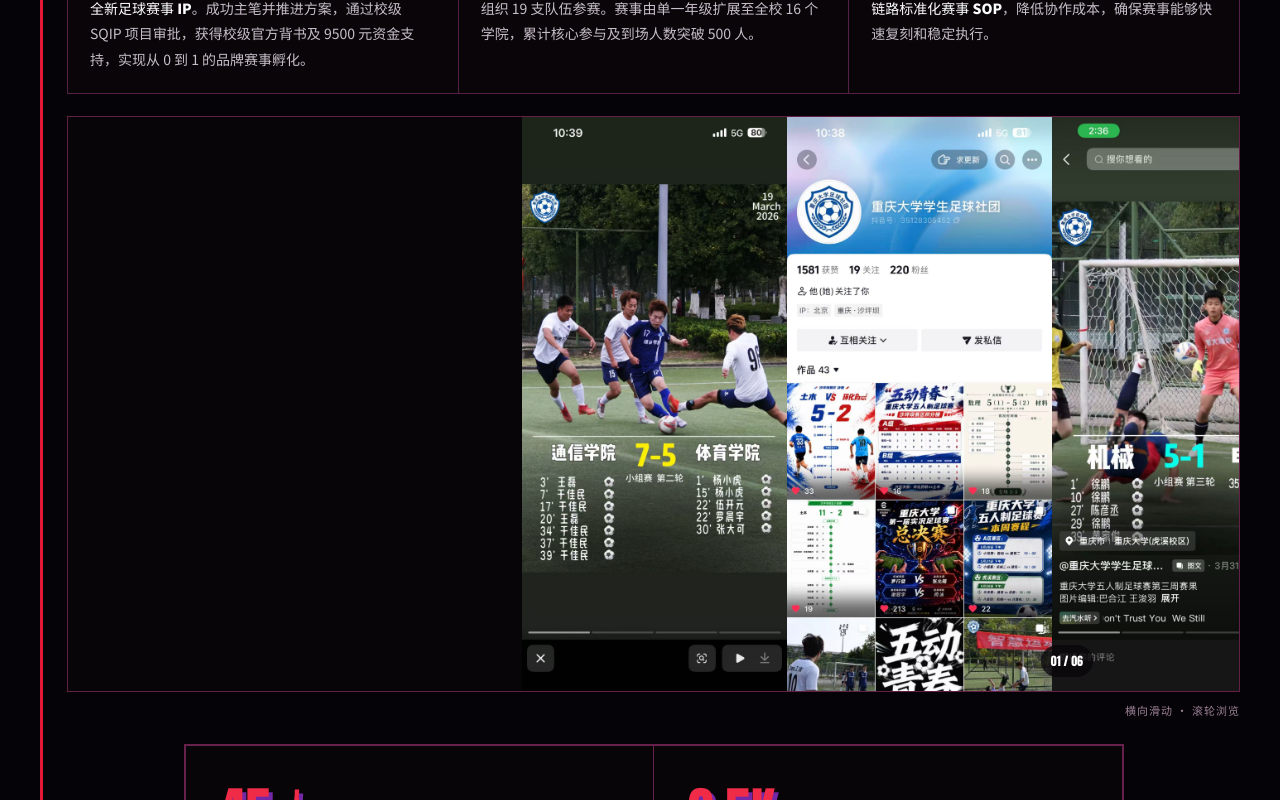
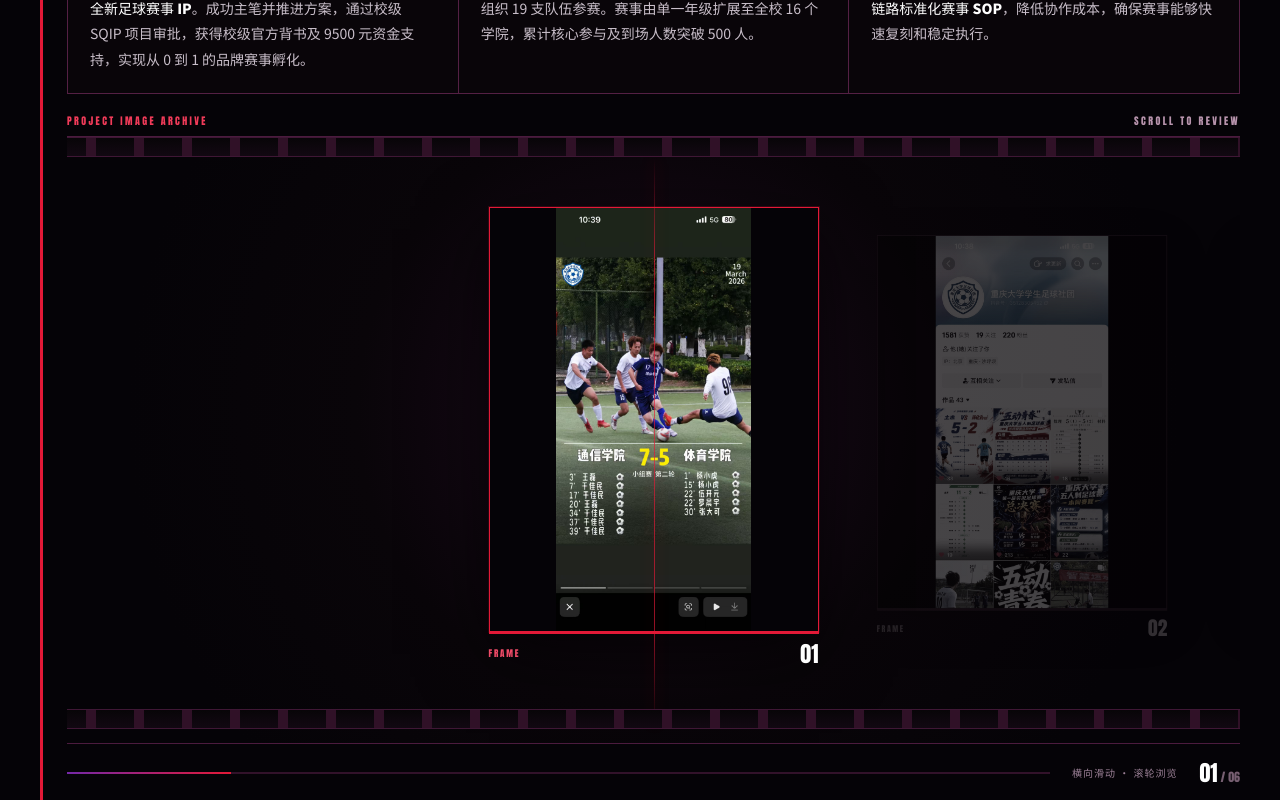
Before and after one commit to YDODOP/dodoresume, a React (Vite) app: page / in a window 1280 px wide. Shown: the part 2240-3040 px from the top of the page. Built offline with nearby package versions, Linux system fonts and the light colour scheme.

Commit message:
Redesign project gallery as film archive

```diff
--- a/src/App.jsx
+++ b/src/App.jsx
@@ -87,7 +87,7 @@ function ProjectCarousel({ images, title }) {
     if (!viewport) return undefined
     const updateCurrent = () => {
       const center = viewport.scrollLeft + viewport.clientWidth / 2
-      const slides = [...viewport.querySelectorAll('img')]
+      const slides = [...viewport.querySelectorAll('.carousel-frame')]
       const nearest = slides.reduce((best, slide, index) => {
         const distance = Math.abs(slide.offsetLeft + slide.offsetWidth / 2 - center)
         return distance < best.distance ? { index, distance } : best
@@ -95,7 +95,7 @@ function ProjectCarousel({ images, title }) {
       setCurrent(nearest.index)
     }
     const centerFirstImage = () => {
-      const first = viewport.querySelector('img')
+      const first = viewport.querySelector('.carousel-frame')
       if (first) viewport.scrollLeft = first.offsetLeft - (viewport.clientWidth - first.offsetWidth) / 2
       updateCurrent()
     }
@@ -117,13 +117,29 @@ function ProjectCarousel({ images, title }) {
   }
 
   return <div className="project-carousel">
+    <div className="carousel-gallery-head" aria-hidden="true">
+      <span>PROJECT IMAGE ARCHIVE</span>
+      <span>SCROLL TO REVIEW</span>
+    </div>
     <div className="carousel-viewport" ref={viewportRef} onWheel={handleWheel} tabIndex="0" aria-label={`${title} 横向连续图片画廊`}>
+      <span className="carousel-focus-line" aria-hidden="true"/>
       <div className="carousel-track">
-        {images.map((image, index) => <img src={image} alt={`${title} 项目图 ${index + 1}`} key={image}/>) }
+        {images.map((image, index) => <figure className={`carousel-frame ${index === current ? 'is-current' : ''}`} key={image}>
+          <div className="carousel-photo">
+            <img src={image} alt={`${title} 项目图 ${index + 1}`}/>
+          </div>
+          <figcaption>
+            <span>FRAME</span>
+            <strong>{String(index + 1).padStart(2, '0')}</strong>
+          </figcaption>
+        </figure>) }
       </div>
-      <span className="carousel-count">{String(current + 1).padStart(2, '0')} / {String(images.length).padStart(2, '0')}</span>
     </div>
-    <p className="carousel-hint">横向滑动 · 滚轮浏览</p>
+    <div className="carousel-status">
+      <div className="carousel-progress" aria-hidden="true"><span style={{width: `${((current + 1) / images.length) * 100}%`}}/></div>
+      <p className="carousel-hint">横向滑动 · 滚轮浏览</p>
+      <span className="carousel-count"><b>{String(current + 1).padStart(2, '0')}</b> / {String(images.length).padStart(2, '0')}</span>
+    </div>
   </div>
 }
 
--- a/src/layout.css
+++ b/src/layout.css
@@ -157,14 +157,30 @@
 }
 .copy-toast.visible{opacity:1;visibility:visible;transform:translate(-50%,0)}
 
-.project-carousel{width:100%;margin-left:auto}
-.carousel-viewport{position:relative;height:min(72vh,760px);min-height:520px;overflow-x:auto;overflow-y:hidden;border:1px solid #632044;background:#080509;scroll-snap-type:x proximity;scrollbar-width:thin;scrollbar-color:#d41432 #1a0a18;overscroll-behavior-x:contain}
-.carousel-track{display:flex;align-items:center;gap:0;width:max-content;min-width:100%;height:100%;padding-inline:50%}
-.carousel-track>img{display:block;flex:none;width:auto;max-width:min(78vw,960px);height:100%;object-fit:contain;scroll-snap-align:center;background:#080509}
-.carousel-count{position:absolute;right:14px;bottom:14px;z-index:2;padding:7px 10px;border-radius:999px;color:#fff;background:rgba(8,5,9,.72);font:12px 'Anton'}
-.carousel-hint{margin:10px 0 0;text-align:right;color:#9c8197;font-size:11px;letter-spacing:1px}
-@media(max-width:900px){.carousel-viewport{height:min(70vh,680px);min-height:460px}.carousel-track>img{max-width:78vw}}
-@media(max-width:520px){.carousel-viewport{height:68vh;min-height:420px}.carousel-track>img{max-width:86vw}}
+.project-carousel{width:100%;margin-left:auto;--gallery-red:#e31937;--gallery-violet:#7428a8;--gallery-line:#4b1b3e}
+.carousel-gallery-head{display:flex;justify-content:space-between;margin-bottom:10px;color:#b894ad;font:10px/1 'Anton';letter-spacing:2.4px}
+.carousel-gallery-head span:first-child{color:#f13b59}
+.carousel-viewport{position:relative;height:min(76vh,790px);min-height:560px;overflow-x:auto;overflow-y:hidden;border-block:1px solid var(--gallery-line);background:radial-gradient(circle at 50% 45%,#1c0a1c 0,#090509 44%,#050307 78%);scroll-snap-type:x mandatory;scrollbar-width:none;overscroll-behavior-x:contain;isolation:isolate}
+.carousel-viewport::-webkit-scrollbar{display:none}
+.carousel-viewport:before,.carousel-viewport:after{content:'';position:sticky;left:0;z-index:5;display:block;width:100%;height:18px;pointer-events:none;background:repeating-linear-gradient(90deg,transparent 0 19px,#301127 19px 29px,transparent 29px 48px),linear-gradient(#080508,#120812);border-block:1px solid #3f1735}
+.carousel-viewport:before{top:0}.carousel-viewport:after{bottom:0;margin-top:-18px}
+.carousel-focus-line{position:sticky;left:50%;top:18px;z-index:4;display:block;width:1px;height:calc(100% - 36px);background:linear-gradient(transparent,var(--gallery-red) 18%,var(--gallery-red) 82%,transparent);box-shadow:0 0 16px rgba(227,25,55,.65);pointer-events:none;opacity:.65}
+.carousel-track{position:absolute;top:18px;left:0;display:flex;align-items:center;gap:clamp(18px,3vw,54px);width:max-content;min-width:100%;height:calc(100% - 36px);padding-inline:50%}
+.carousel-frame{position:relative;flex:none;width:min(27vw,330px);height:82%;margin:0;display:flex;flex-direction:column;scroll-snap-align:center;opacity:.38;filter:saturate(.35) brightness(.68);transform:scale(.88);transition:opacity .42s ease,filter .42s ease,transform .42s cubic-bezier(.2,.75,.25,1)}
+.carousel-frame.is-current{z-index:2;opacity:1;filter:none;transform:scale(1)}
+.carousel-photo{min-height:0;flex:1;overflow:hidden;background:#050307;border:1px solid #522044;box-shadow:0 18px 50px rgba(0,0,0,.48)}
+.carousel-frame.is-current .carousel-photo{border-color:var(--gallery-red);box-shadow:0 22px 65px rgba(0,0,0,.65),0 0 0 1px rgba(227,25,55,.22)}
+.carousel-photo img{display:block;width:100%;height:100%;object-fit:contain}
+.carousel-frame figcaption{height:42px;display:flex;align-items:center;justify-content:space-between;border-top:2px solid var(--gallery-line);color:#8e7387;font:9px/1 'Anton';letter-spacing:1.8px}
+.carousel-frame figcaption strong{color:#c5aaba;font:22px/1 'Anton';letter-spacing:0}
+.carousel-frame.is-current figcaption{border-top-color:var(--gallery-red);color:#f04b68}.carousel-frame.is-current figcaption strong{color:white}
+.carousel-status{display:grid;grid-template-columns:minmax(120px,1fr) auto auto;align-items:center;gap:22px;margin-top:12px}
+.carousel-progress{height:2px;background:#32122a;overflow:hidden}.carousel-progress span{display:block;height:100%;background:linear-gradient(90deg,var(--gallery-violet),var(--gallery-red));transition:width .35s ease}
+.carousel-count{color:#775f71;font:12px 'Anton'}.carousel-count b{color:#fff;font-size:22px;font-weight:400}
+.carousel-hint{margin:0;color:#9c8197;font-size:10px;letter-spacing:1px}
+@media(max-width:900px){.carousel-viewport{height:min(70vh,680px);min-height:500px}.carousel-frame{width:min(58vw,320px)}.carousel-gallery-head span:last-child{display:none}}
+@media(max-width:520px){.carousel-viewport{height:68vh;min-height:450px}.carousel-frame{width:74vw;height:86%}.carousel-status{grid-template-columns:1fr auto}.carousel-hint{display:none}}
+@media(prefers-reduced-motion:reduce){.carousel-frame,.carousel-progress span{transition:none}}
 .email-copy,.contact-email{cursor:copy}
 .email-copy.copied,.contact-email.copied{color:#fff}
 .project-gallery-screenshots{align-items:start}
```
